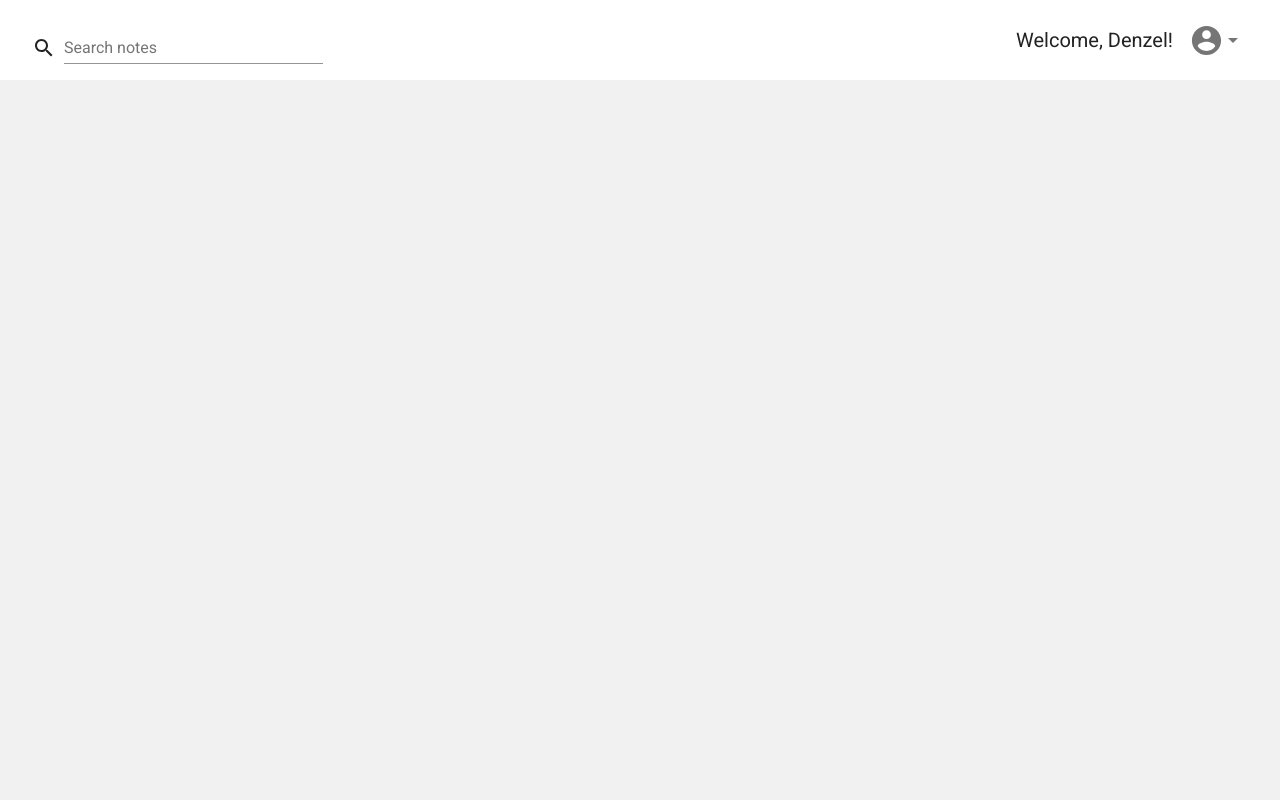
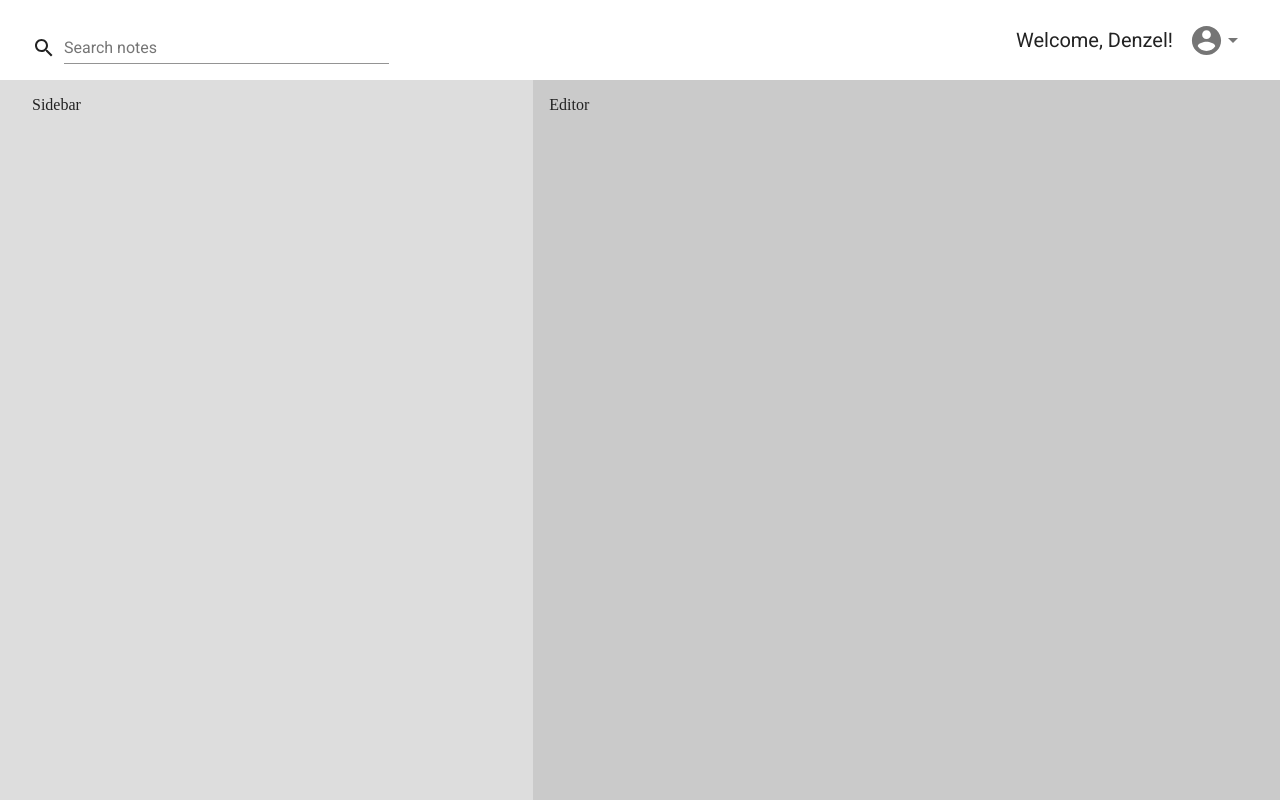
Before and after one commit to denzeltl/notes-app, a React (Create React App) app: page / in a window 1280 px wide. Built offline with nearby package versions, Linux system fonts and the light colour scheme; no server answers; the database is empty; sample sign-in values are in the browser's storage.

Commit message:
Update main layout styles

```diff
--- a/src/App.tsx
+++ b/src/App.tsx
@@ -9,10 +9,7 @@ import PrivateRoute from "./components/PrivateRoute";
 import PrivateRouteUser from "./components/PrivateRouteUser";
 
 const useStyles = makeStyles((theme) => ({
-    root: {
-        // height: "100vh",
-        // padding: "0 2rem",
-    },
+    root: {},
 }));
 
 const App: React.FC = () => {
--- a/src/components/Dashboard.tsx
+++ b/src/components/Dashboard.tsx
@@ -1,11 +1,18 @@
 import React from "react";
-import { makeStyles } from "@material-ui/core";
+import { Grid, makeStyles } from "@material-ui/core";
 import Navbar from "./Navbar";
+import Sidebar from "./Sidebar";
+import MainEditor from "./MainEditor";
 
 const useStyles = makeStyles((theme) => ({
     root: {
         height: "100vh",
         background: "#f1f1f1",
+        display: "flex",
+        flexDirection: "column",
+    },
+    bodyContainer: {
+        flex: 1,
     },
 }));
 
@@ -17,6 +24,14 @@ const Dashboard: React.FC<DashboardProps> = () => {
     return (
         <div className={classes.root}>
             <Navbar />
+            <Grid container className={classes.bodyContainer}>
+                <Grid item xs={5}>
+                    <Sidebar />
+                </Grid>
+                <Grid item xs={7}>
+                    <MainEditor />
+                </Grid>
+            </Grid>
         </div>
     );
 };
--- a/src/components/Login.tsx
+++ b/src/components/Login.tsx
@@ -61,7 +61,7 @@ const Login: React.FC<LoginProps> = () => {
 
         try {
             setLoading(true);
-            await login(emailRef.current && emailRef.current.value, passwordRef.current && passwordRef.current.value);
+            await login(emailRef.current?.value, passwordRef.current?.value);
             setError("");
             history.push("/");
         } catch (error) {
--- a/src/components/MainEditor.tsx
+++ b/src/components/MainEditor.tsx
@@ -3,6 +3,9 @@ import { makeStyles } from "@material-ui/core";
 
 const useStyles = makeStyles((theme) => ({
     root: {
+        background: "#cacaca",
+        padding: "1rem 2rem 1rem 1rem",
+        height: "100%",
         [theme.breakpoints.down("xl")]: {},
     },
 }));
@@ -12,7 +15,7 @@ interface MainEditorProps {}
 const MainEditor: React.FC<MainEditorProps> = () => {
     const classes = useStyles();
 
-    return <div className={classes.root}></div>;
+    return <div className={classes.root}>Editor</div>;
 };
 
 export default MainEditor;
--- a/src/components/Navbar.tsx
+++ b/src/components/Navbar.tsx
@@ -16,7 +16,7 @@ const useStyles = makeStyles((theme) => ({
         [theme.breakpoints.down("xl")]: {},
     },
     searchNotesContainer: {
-        maxWidth: "20rem",
+        maxWidth: "25rem",
         width: "100%",
     },
     accountContainer: {
@@ -33,9 +33,11 @@ const useStyles = makeStyles((theme) => ({
     },
     accountTitle: {
         marginBottom: "0.8rem",
+        textAlign: "center",
     },
     accountUser: {
         marginBottom: "0.8rem",
+        textAlign: "center",
     },
 }));
 
--- a/src/components/Sidebar.tsx
+++ b/src/components/Sidebar.tsx
@@ -3,6 +3,9 @@ import { makeStyles } from "@material-ui/core";
 
 const useStyles = makeStyles((theme) => ({
     root: {
+        background: "#ddd",
+        padding: "1rem 1rem 1rem 2rem",
+        height: "100%",
         [theme.breakpoints.down("xl")]: {},
     },
 }));
@@ -12,7 +15,7 @@ interface SidebarProps {}
 const Sidebar: React.FC<SidebarProps> = () => {
     const classes = useStyles();
 
-    return <div className={classes.root}></div>;
+    return <div className={classes.root}>Sidebar</div>;
 };
 
 export default Sidebar;
--- a/src/components/Signup.tsx
+++ b/src/components/Signup.tsx
@@ -63,15 +63,15 @@ const Signup: React.FC<SignupProps> = () => {
     async function handleSubmit(e: React.FormEvent) {
         e.preventDefault();
 
-        if (passwordRef.current && confirmPasswordRef.current && passwordRef.current.value !== confirmPasswordRef.current.value) {
+        if (passwordRef.current?.value !== confirmPasswordRef.current?.value) {
             setOpenSnackbar(true);
             return setError("Passwords do not match");
         }
 
         try {
             setLoading(true);
-            await signup(emailRef.current && emailRef.current.value, passwordRef.current && passwordRef.current.value).then((cred: any) => {
-                addAccountName(cred.user.uid, nameRef.current && nameRef.current.value);
+            await signup(emailRef.current?.value, passwordRef.current?.value).then((cred: any) => {
+                addAccountName(cred.user.uid, nameRef.current?.value);
             });
         } catch (error) {
             if (error.code === "auth/invalid-email") {
```
